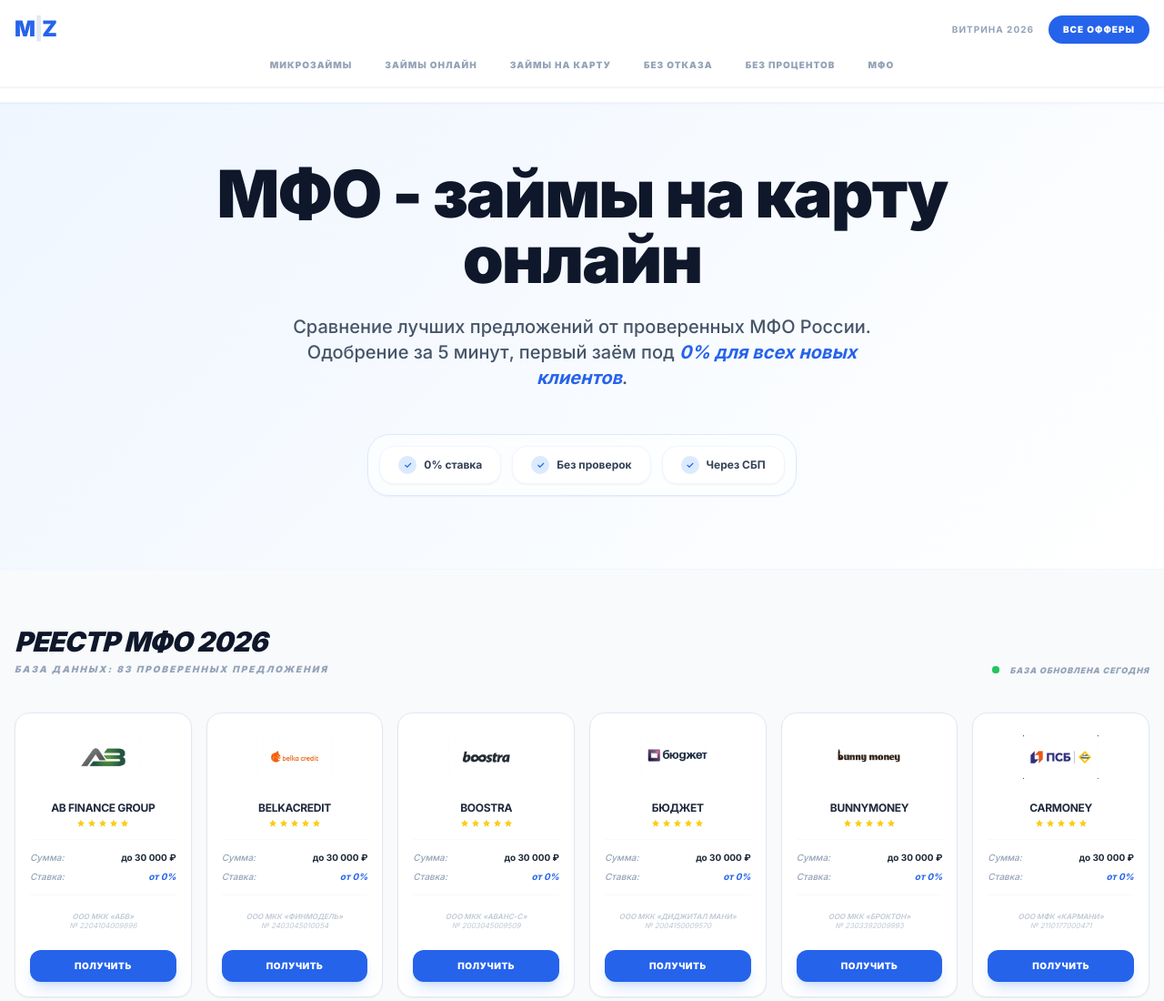
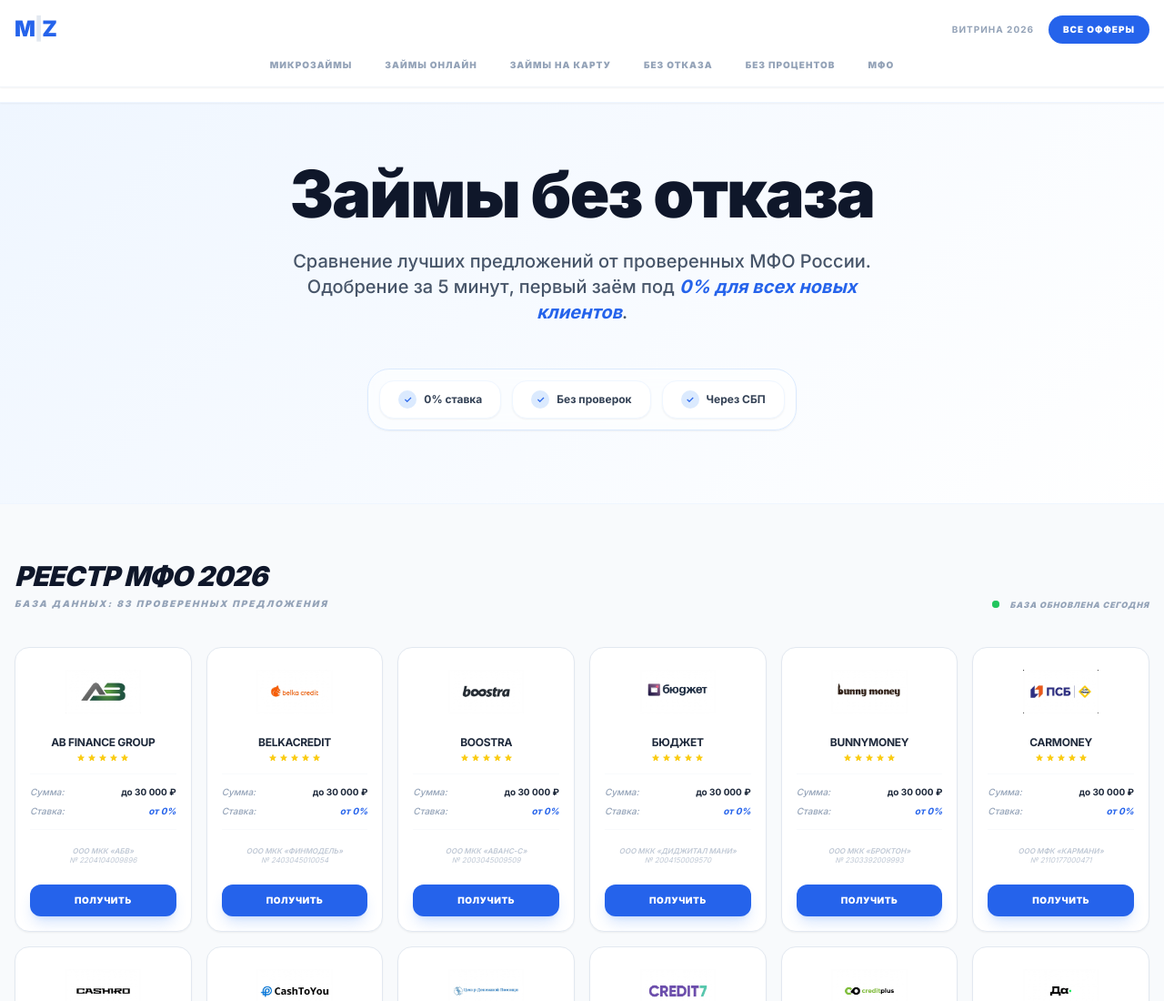
Before and after one commit to MFO-finance/bez-otkaza, a plain HTML site: page index.html in a window 1280 px wide. Shown: the top 1100 px of the page at 91% size. Drawn offline with nearby package versions, Linux system fonts and the light colour scheme.

Commit message:
Update index.html

```diff
--- a/index.html
+++ b/index.html
@@ -98,7 +98,7 @@
         <!-- Hero Section -->
         <section class="hero-gradient pt-16 pb-20 px-4 border-b border-blue-50">
             <div class="container mx-auto text-center max-w-4xl">
-                <h1 class="text-5xl md:text-7xl font-black mb-6 tracking-tight text-slate-900 leading-none">МФО - займы на карту онлайн</h1>
+                <h1 class="text-5xl md:text-7xl font-black mb-6 tracking-tight text-slate-900 leading-none">Займы без отказа</h1>
                 <p class="text-slate-600 text-lg md:text-xl font-medium max-w-2xl mx-auto mb-12">
                     Сравнение лучших предложений от проверенных МФО России. <br class="hidden md:block">
                     Одобрение за 5 минут, первый заём под <span class="text-blue-600 font-bold italic">0% для всех новых клиентов</span>.
```
